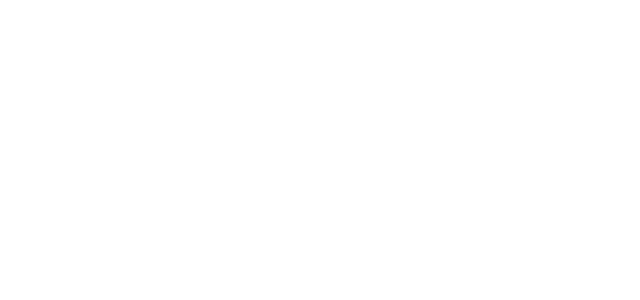
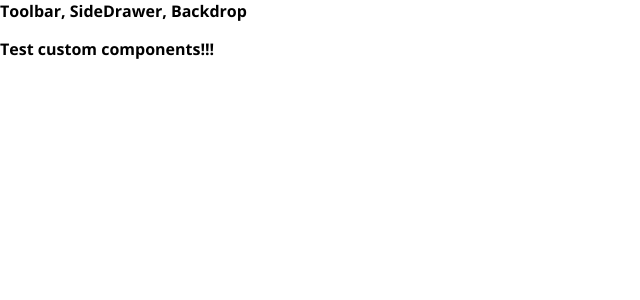
Before and after one commit to franco148/reactjs-examples, a React (Create React App) app in the folder burger-app/: page / in a window 1280 px wide. Shown: the top 300 px of the page, without its empty margins (0-640 px from the left). Built offline with nearby package versions, Linux system fonts and the light colour scheme.

Commit message:
reactjs-max-burger-app: Section 8 - Creating a Layout Component

```diff
--- a/burger-app/src/App.js
+++ b/burger-app/src/App.js
@@ -1,8 +1,13 @@
 import React from 'react';
+
+import Layout from './components/Layout/Layout';
 
 function App() {
   return (
     <div>
+      <Layout>
+        <p>Test custom components!!!</p>
+      </Layout>
     </div>
   );
 }
--- /dev/null
+++ b/burger-app/src/components/Layout/Layout.js
@@ -0,0 +1,14 @@
+import React from 'react';
+
+import Aux from '../../hoc/Aux'
+
+const layout = (props) => (
+  <Aux>
+    <div>Toolbar, SideDrawer, Backdrop</div>
+    <main>
+      {props.children}
+    </main>
+  </Aux>
+);
+
+export default layout;
--- /dev/null
+++ b/burger-app/src/hoc/Aux.js
@@ -0,0 +1,3 @@
+const aux = (props) => props.children;
+
+export default aux;
--- a/burger-app/src/index.css
+++ b/burger-app/src/index.css
@@ -1,8 +1,9 @@
 body {
   margin: 0;
-  font-family: -apple-system, BlinkMacSystemFont, 'Segoe UI', 'Roboto', 'Oxygen',
+  /* font-family: -apple-system, BlinkMacSystemFont, 'Segoe UI', 'Roboto', 'Oxygen',
     'Ubuntu', 'Cantarell', 'Fira Sans', 'Droid Sans', 'Helvetica Neue',
-    sans-serif;
+    sans-serif; */
+  font-family: "Open Sans", sans-serif;
   -webkit-font-smoothing: antialiased;
   -moz-osx-font-smoothing: grayscale;
 }
```
Also changed, not shown: 1 other file (tests, documents, lock files or other folders).
